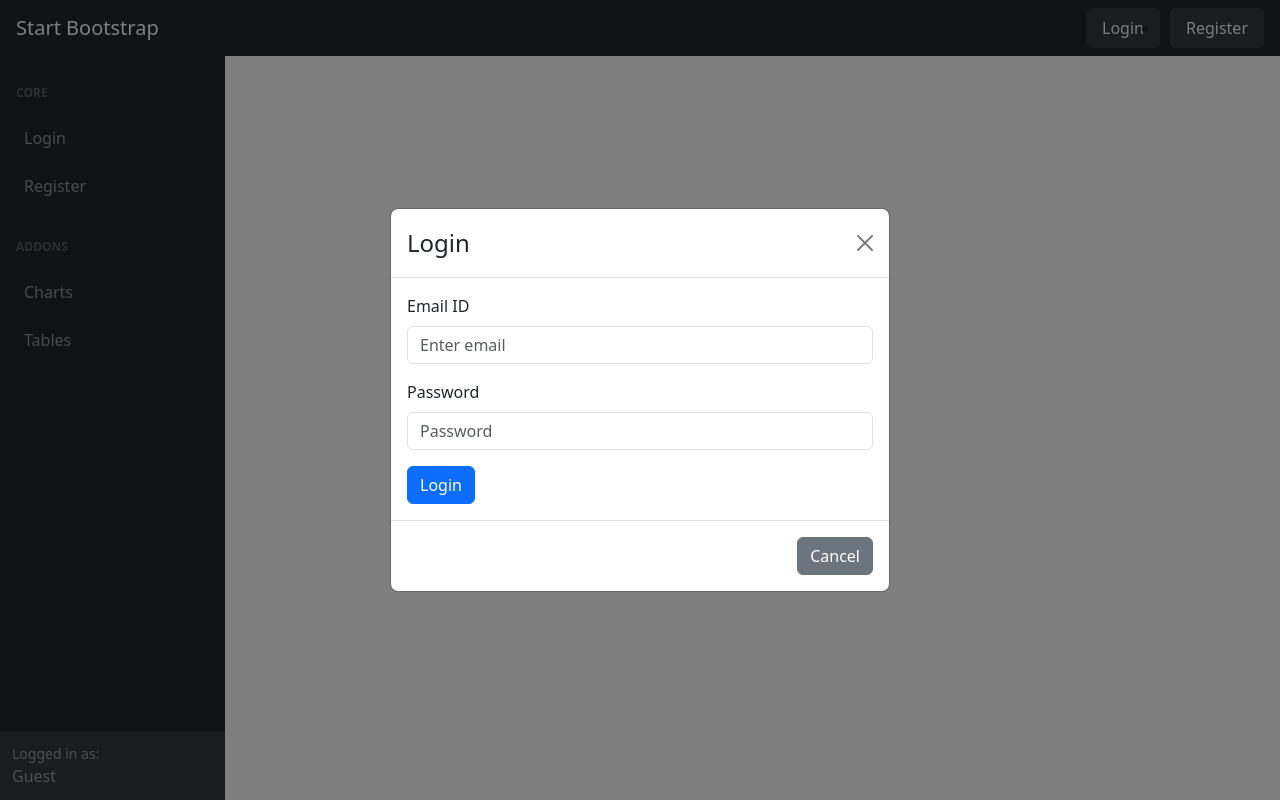
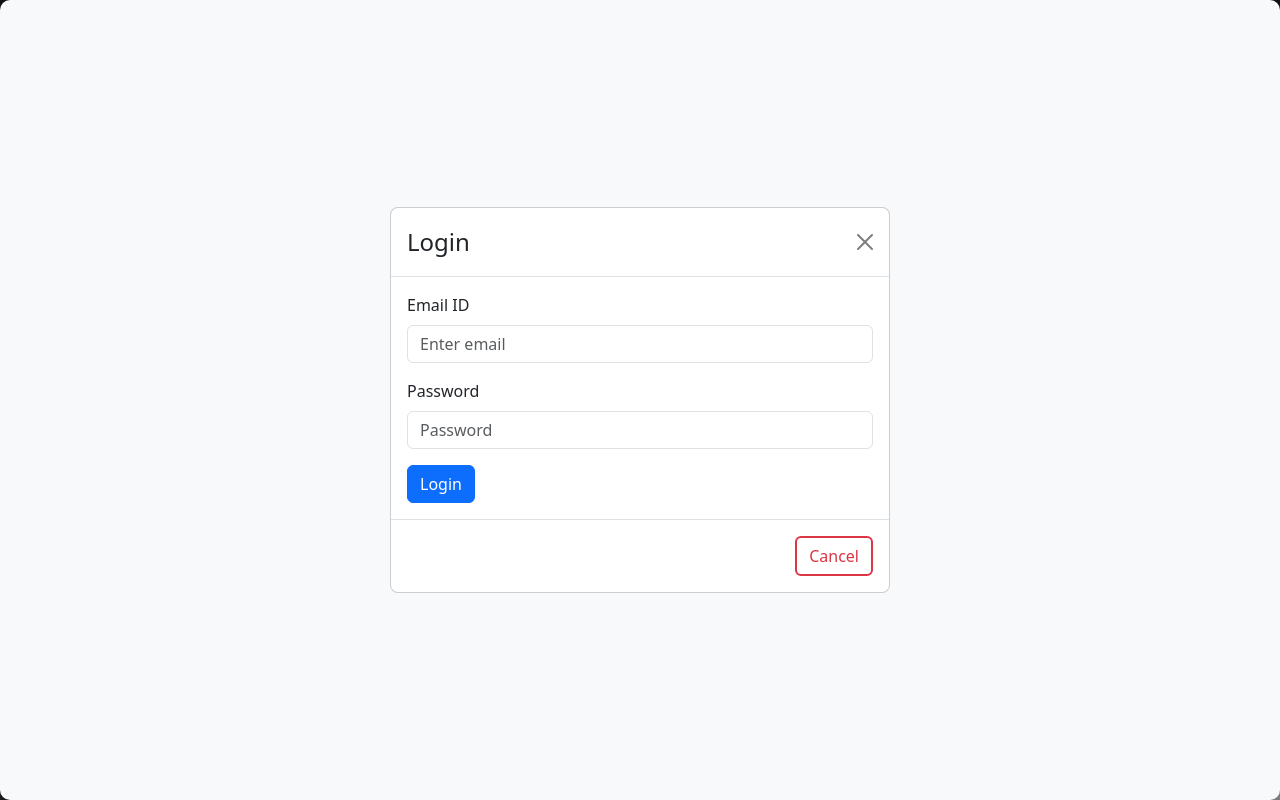
Before and after one commit to ltn23/Gtech, a React (Create React App) app in the folder finalweb/: page /login in a window 1280 px wide. Built offline with nearby package versions, Linux system fonts and the light colour scheme.

Commit message:
update login layout

```diff
--- /dev/null
+++ b/finalweb/src/components/frontend/Auth/Login.css
@@ -0,0 +1,61 @@
+.login-modal {
+    background-color: #f8f9fa; /* Màu nền cho modal */
+    border-radius: 10px; /* Bo góc cho modal */
+    box-shadow: 0 4px 20px rgba(0, 0, 0, 0.1); /* Đổ bóng cho modal */
+}
+
+.input-field {
+    border-radius: 5px; /* Bo góc cho input */
+    transition: border 0.3s, background-color 0.3s; /* Gom transition vào một dòng */
+    background-color: #fff; /* Màu nền mặc định */
+}
+
+.input-field:focus {
+    border-color: #007bff; /* Màu border khi input được focus */
+    box-shadow: 0 0 5px rgba(0, 123, 255, 0.5); /* Hiệu ứng đổ bóng khi focus */
+    background-color: #e9ecef;
+}
+
+.primary {
+    background-color: #007bff; /* Màu nền cho nút đăng nhập */
+    border: none; /* Xóa border mặc định */
+}
+
+.primary:hover {
+    background-color: #0056b3; /* Màu nền khi hover */
+}
+
+button {
+    transition: background-color 0.3s; /* Hiệu ứng chuyển tiếp cho nút */
+    background-color: #dc3545;
+    color: white;
+}
+
+button:hover {
+    transform: translateY(-2px); /* Đẩy nút lên khi hover */
+}
+
+button:active {
+    transform: translateY(0); /* Trở về vị trí ban đầu khi nhấn */
+}
+
+button.outline-danger {
+    color: #dc3545;
+    border: 2px solid #dc3545; /* Màu viền cho nút */
+}
+
+button.outline-danger:hover {
+    background-color: #dc3545; /* Màu nền khi hover */
+    color: white;
+}
+
+/* Hiệu ứng cho modal */
+.modal.show {
+    opacity: 1; /* Hiển thị modal */
+    transform: translateY(0); /* Trở về vị trí ban đầu */
+}
+
+.modal.fade .modal-dialog {
+    transform: translate(0, -30px);
+    transition: transform 0.3s ease-out, opacity 0.3s ease-out;
+}
--- a/finalweb/src/components/frontend/Auth/Login.js
+++ b/finalweb/src/components/frontend/Auth/Login.js
@@ -3,6 +3,7 @@
 import { useLocation } from "react-router-dom";
 import { Modal, Button, Form, Alert } from "react-bootstrap";
 import axios from "axios";
+import './Login.css';
 
 function Login() {
   const location = useLocation();
@@ -53,7 +54,7 @@
   };
 
   return (
-    <Modal show={show} onHide={handleClose} centered>
+    <Modal show={show} onHide={handleClose} centered className="login-modal">
       <Modal.Header closeButton>
         <Modal.Title>Login</Modal.Title>
       </Modal.Header>
@@ -68,6 +69,7 @@
               value={email}
               onChange={(e) => setEmail(e.target.value)}
               required
+              className="input-field"
             />
           </Form.Group>
           <Form.Group className="mb-3" controlId="formBasicPassword">
@@ -78,6 +80,7 @@
               value={password}
               onChange={(e) => setPassword(e.target.value)}
               required
+              className="input-field"
             />
           </Form.Group>
           <Button variant="primary" type="submit">
@@ -86,7 +89,7 @@
         </Form>
       </Modal.Body>
       <Modal.Footer>
-        <Button variant="secondary" onClick={handleClose}>
+        <Button variant="outline-danger" onClick={handleClose} className="outline-danger">
           Cancel
         </Button>
       </Modal.Footer>
```
